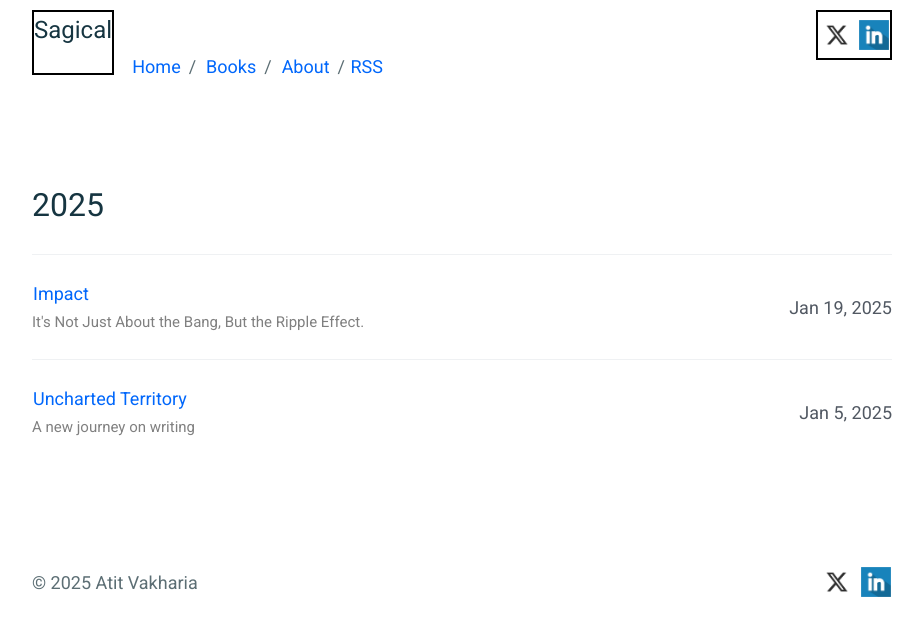
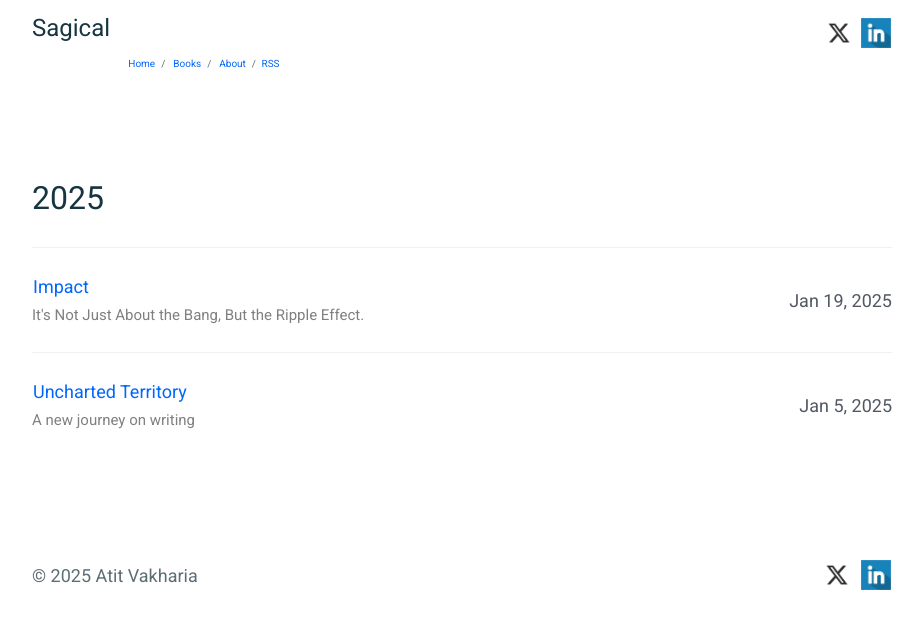
Before and after one commit to mkchoi212/paper-jekyll-theme, a Jekyll site: the page built from index.html, in a window 1280 px wide. Shown: the top 636 px of the page, without its empty margins (178-1101 px from the left). Built offline with Jekyll 4.4.1, drawn with Linux system fonts in a browser that asks for light colours.

Commit message:
Update header.html

```diff
--- a/_includes/header.html
+++ b/_includes/header.html
@@ -1,8 +1,8 @@
 <header class="c-page__header">
-  <div style="text-align: left; border: 2px solid #000; float: left; margin-right: 2%;">
+  <div style="text-align: left; float: left; margin-right: 2%;">
     <h1>{{ site.title}}</h1>
   </div>
-  <div style="text-align: right; border: 2px solid #000; float: right;">
+  <div style="text-align: right; float: right;">
     {% if site.twitter_username %}
       <a href="https://twitter.com/{{ site.twitter_username }}">
         <img src="{{ site.baseurl }}/assets/x.png" alt="X" width="36" height="36" />
@@ -21,11 +21,13 @@
   </div>
   <p>&nbsp;</p>
   {% if page.title == 'Home' %}
-  <h1>{{ site.description }}</h1>
+  <div>
+    <h1>{{ site.description }}</h1>
+  </div>
   {% endif %}
-  <p>
+  <div>
     <a href="{{ "/" | prepend: site.baseurl }}">Home</a><span
           class="u-separate"></span> <a href="{{ "/books/" | prepend:
           site.baseurl }}">Books</a><span class="u-separate"></span> <a href="{{ "/about/" | prepend: site.baseurl }}">About</a><span class="u-separate"></span><a href="{{ "/feed.xml" | prepend: site.baseurl }}">RSS</a>
-  </p>
+  </div>
 </header>
```
